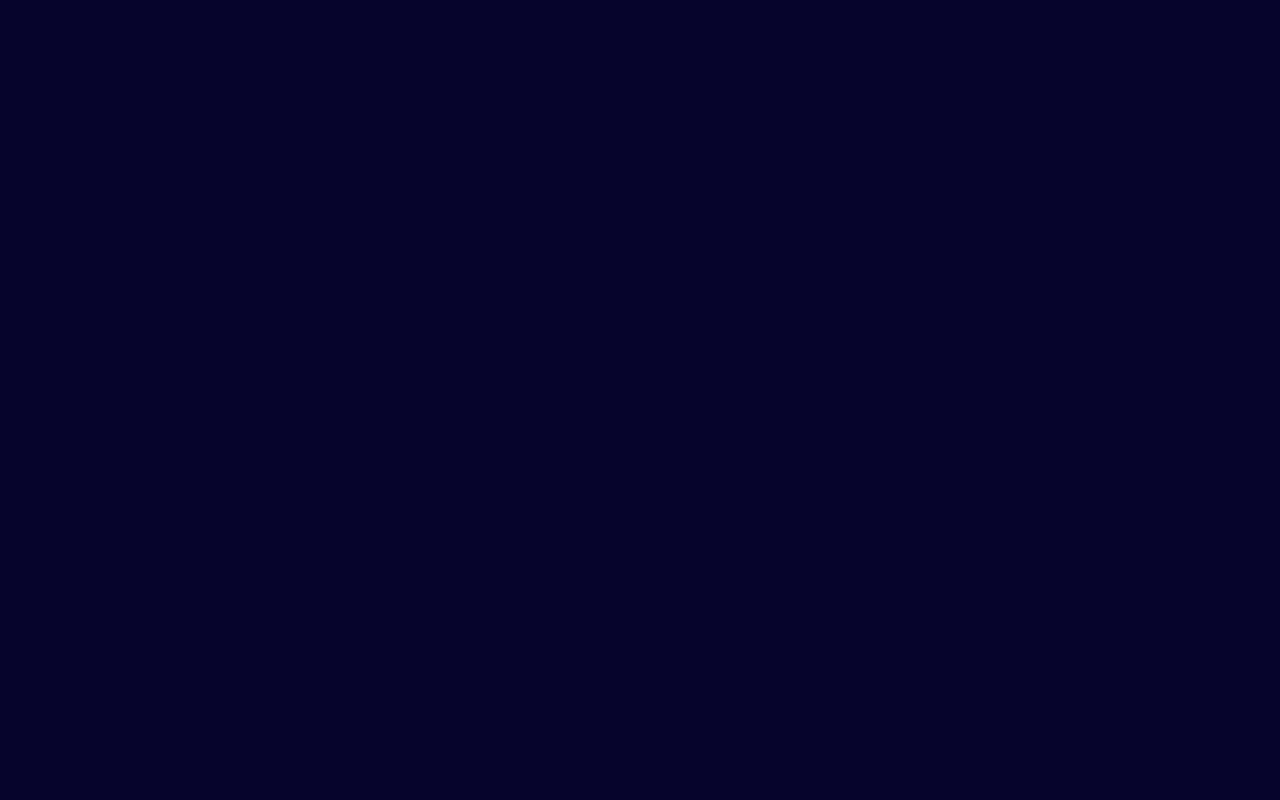
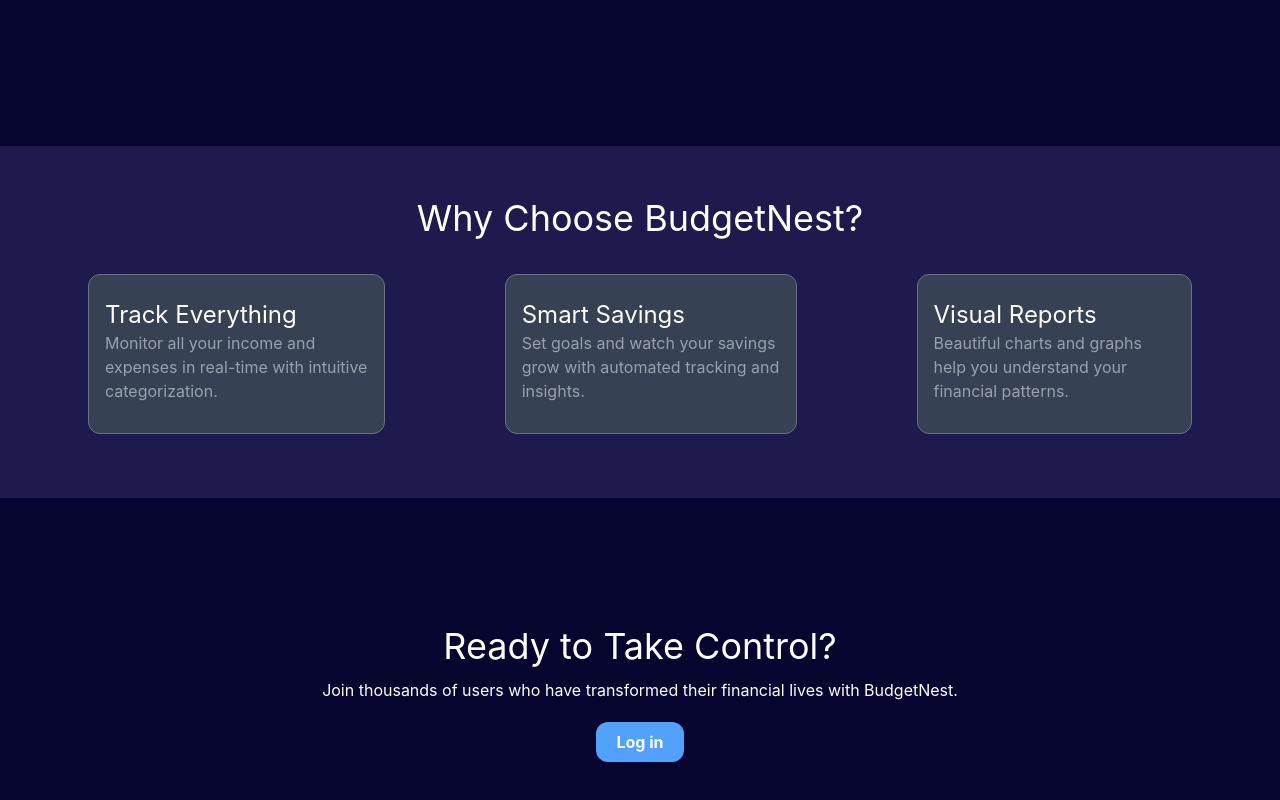
Before and after one commit to Maksas2002/Projektas1, a React (Vite) app in the folder front/: page / in a window 1280 px wide. Shown: the part 726-1526 px from the top of the page. Before the commit the page ends 872 px from the top, so only its background shows below. Built offline with nearby package versions, Linux system fonts and the light colour scheme; no server answers.

Commit message:
Added style for home

```diff
--- a/front/src/compoments/Home.jsx
+++ b/front/src/compoments/Home.jsx
@@ -10,6 +10,30 @@
             </div>
             <Link to="signup" className="bg-blue-400 hover:bg-blue-500 my-5 py-3 px-5 font-bold">Get Started</Link>
         </div>
+        <div className="px-6 py-10 text-white bg-indigo-950 ">
+            <h2 className="text-4xl text-center py-3">Why Choose BudgetNest?</h2>
+            <div className="flex gap-10 m-6">
+                <div className="bg-gray-700 border px-4 py-6 mx-10 min-h-40 border-gray-500 rounded-xl">
+                    <h3 className="text-2xl">Track Everything</h3>
+                    <p className="text-gray-400">Monitor all your income and expenses in real-time with intuitive categorization.</p>
+                </div>
+                <div className="bg-gray-700 border px-4 py-6 mx-10 min-h-40 border-gray-500 rounded-xl">
+                    <h3 className="text-2xl">Smart Savings</h3>
+                    <p className="text-gray-400">Set goals and watch your savings grow with automated tracking and insights.</p>
+                </div>
+                <div className="bg-gray-700 border px-4 py-6 mx-10 min-h-40 border-gray-500 rounded-xl">
+                    <h3 className="text-2xl">Visual Reports</h3>
+                    <p className="text-gray-400">Beautiful charts and graphs help you understand your financial patterns.</p>
+                </div>
+            </div>
+        </div>
+        <div className=" min-h-100 text-center flex flex-col justify-center items-center text-white">
+            <div>
+                <h2 className="text-4xl py-3">Ready to Take Control?</h2>
+                <p>Join thousands of users who have transformed their financial lives with BudgetNest.</p>
+            </div>
+            <Link to="login" className="bg-blue-400 hover:bg-blue-500 my-5 py-2 px-5 font-bold">Log in</Link>
+        </div>
         </>
     )
 }
```
